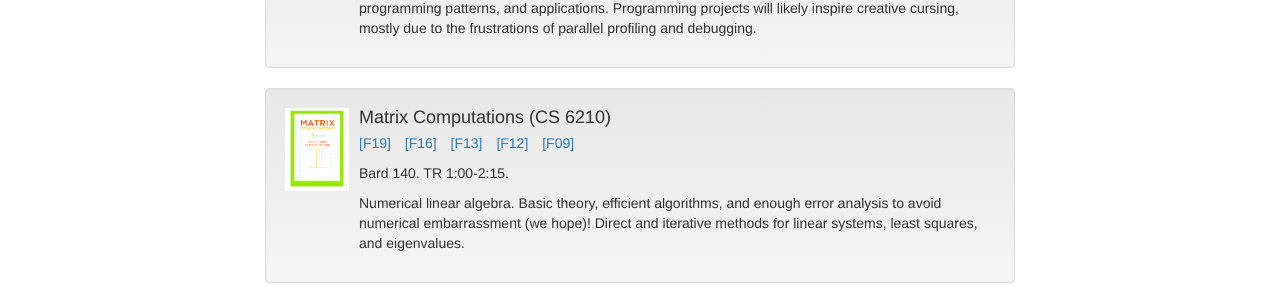
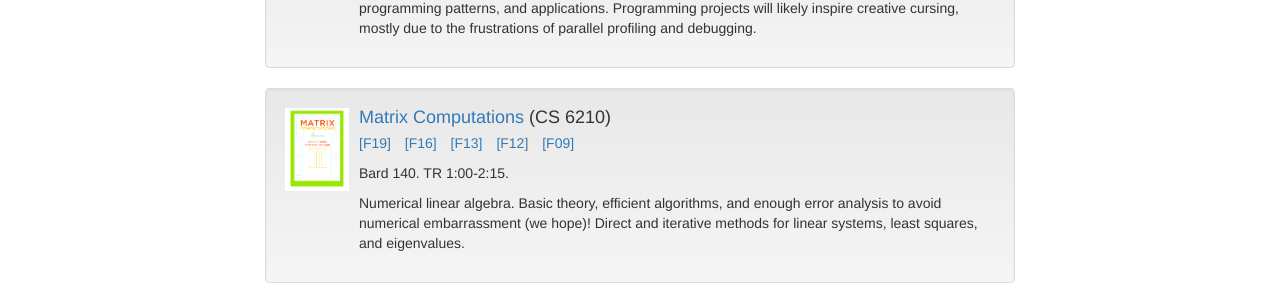
Before and after one commit to dbindel/cornell_web, a Jekyll site: the page built from teaching.html, in a window 1280 px wide and 900 px high, scrolled down 338 px. Shown: the part 153-453 px from the top of the window. Built offline with Jekyll 4.4.1, drawn with Linux system fonts in a browser that asks for light colours; nearby versions of some CDN libraries; part of the change alters nothing that is shown.

```diff
--- a/_data/classes.yml
+++ b/_data/classes.yml
@@ -26,6 +26,7 @@ current:
   -
     course: cs6210
     where: cornell
+    url: https://https://www.cs.cornell.edu/courses/cs6210/2022fa/
     logistics: |
       Bard 140.  TR 1:00-2:15.
   -
```
